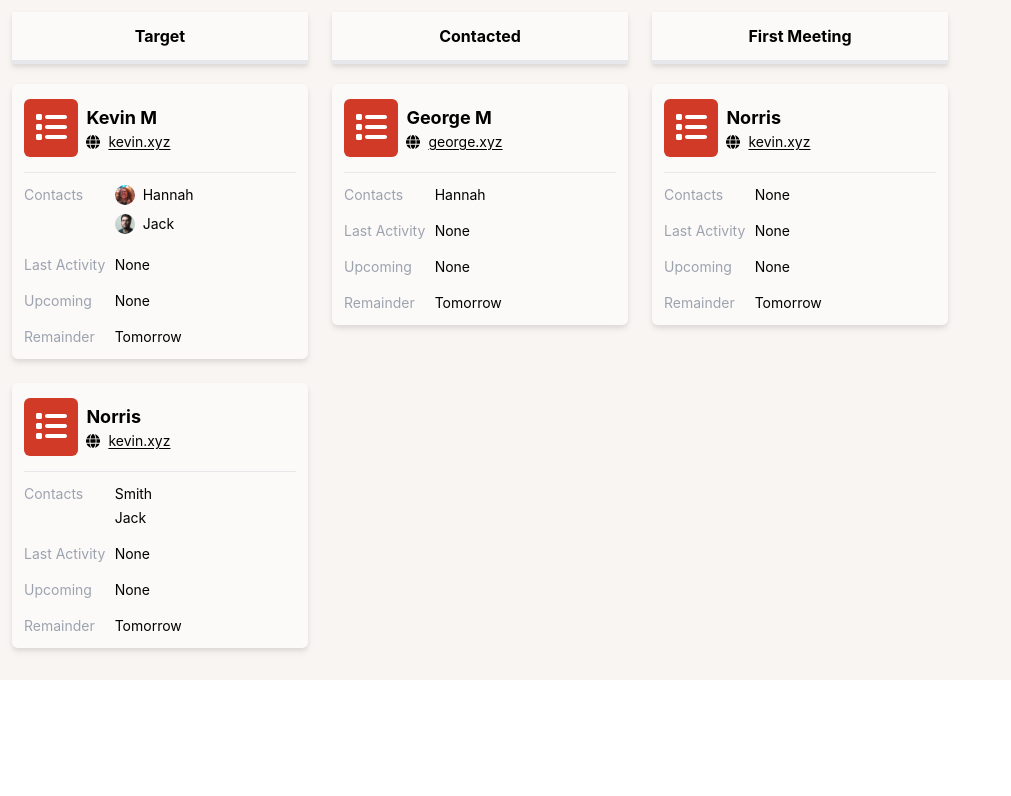
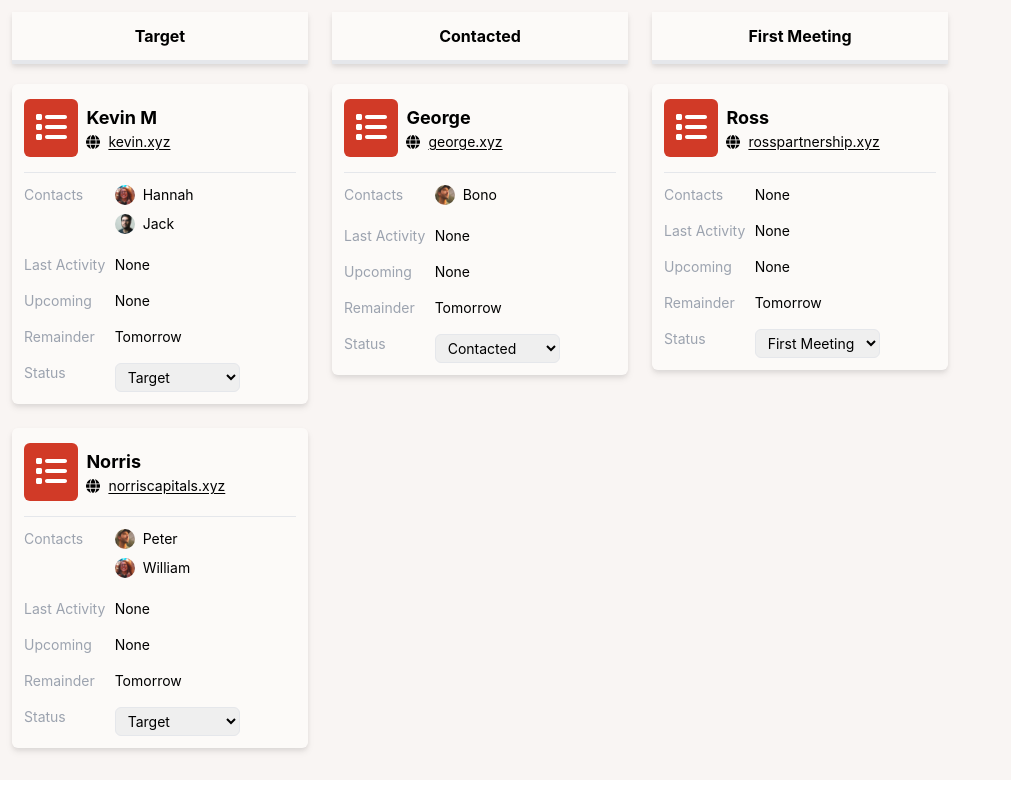
Before and after one commit to anushbmx/next-js-playground, a Next.js app: page / in a window 1280 px wide. Shown: the top 796 px of the page, without its empty margins (0-1011 px from the left). Built offline with nearby package versions, Linux system fonts and the light colour scheme.

Commit message:
Added status update option.

```diff
--- a/components/task.js
+++ b/components/task.js
@@ -4,7 +4,7 @@ import { FontAwesomeIcon } from '@fortawesome/react-fontawesome';
 import Contact from './contact';
 
 
-function Task({taskData}) {
+function Task({taskData, statusData, taskStatusAction}) {
   return (
     <div className={'bg-[#fcfaf8] p-3 rounded-md drop-shadow-md'}>
       <div className={'flex flex-row pb-2 border-b pb-3'}>
@@ -40,9 +40,7 @@ function Task({taskData}) {
                       ))}
                     </>
                   )
-                  : (
-                    <>None</>
-                  )
+                  : (<>None</>)
                 }
               </div>
             </div>
@@ -71,6 +69,22 @@ function Task({taskData}) {
               {taskData.reminder}
             </div>
           </div>
+          <div className={'grid grid-cols-3'}>
+            <div className={'text-gray-400'}>
+              Status
+            </div>
+            <div className={'col-span-2'}>
+              <select
+                defaultValue={taskData.key}
+                className={'px-2 py-1 border rounded-md'}
+                onChange={(data)=> taskStatusAction(taskData, data.target.value)}
+              >
+                {statusData.map((data, i) => (
+                  <option key={i} value={data.key} selected={data.key===taskData.status}>{data.name}</option>
+                ))}
+              </select>
+            </div>
+          </div>
         </div>
       </div>
     </div>
--- a/constants/data.js
+++ b/constants/data.js
@@ -1,4 +1,4 @@
-export const Cards = [
+export const Status = [
   {key: 'target', name: 'Target', color: 'border-[#e13881]'},
   {key: 'contacted', name: 'Contacted', color: 'border-[#3788b1]'},
   {key: 'firstMeeting', name: 'First Meeting', color: 'border-[#aba3c0]'},
@@ -30,11 +30,12 @@ export const Tasks = [
   {
     id: 2,
     status: 'contacted',
-    title: 'George M',
+    title: 'George',
     url: 'george.xyz',
     contacts: [
       {
-        name: 'Hannah',
+        name: 'Bono',
+        image: 'contact-3.png'
       },
     ],
     last_activity: 'None',
@@ -46,13 +47,15 @@ export const Tasks = [
     id: 3,
     status: 'target',
     title: 'Norris',
-    url: 'kevin.xyz',
+    url: 'norriscapitals.xyz',
     contacts: [
       {
-        name: 'Smith',
+        name: 'Peter',
+        image: 'contact-3.png'
       },
       {
-        name: 'Jack',
+        name: 'William',
+        image: 'contact-1.png'
       }
     ],
     last_activity: 'None',
@@ -63,8 +66,8 @@ export const Tasks = [
   {
     id: 4,
     status: 'firstMeeting',
-    title: 'Norris',
-    url: 'kevin.xyz',
+    title: 'Ross',
+    url: 'rosspartnership.xyz',
     last_activity: 'None',
     upcoming: 'None',
     reminder: 'Tomorrow',
--- a/pages/index.js
+++ b/pages/index.js
@@ -3,11 +3,24 @@ import { useState } from 'react';
 
 import Task from '../components/task';
 
-import { Cards, Tasks } from '../constants/data';
+import { Status, Tasks } from '../constants/data';
 
 
 export default function Home() {
   const [taskList, setTaskList] = useState(Tasks)
+
+  const taskStatusAction = (task, status) => {
+    const updateTaskList = [];
+    taskList.forEach((data)=>{
+      if (data.id === task.id) {
+        data.status = status;
+        updateTaskList.push(data);
+      } else {
+        updateTaskList.push(data)
+      }
+    });
+    setTaskList(updateTaskList);
+  }
 
   return (
     <div>
@@ -17,15 +30,15 @@ export default function Home() {
       </Head>
 
       <div className={'flex bg-[#f9f5f3] flex-nowrap w-screen'}>
-        {Cards.map((cardData, i) => (
+        {Status.map((statusData, i) => (
           <div className={'w-80 p-3 mb-5'} key={i}>
-            <div className={`bg-[#fcfaf8] drop-shadow-md p-3 text-center border-b-4 ${cardData.color} mb-5`}>
-              <h2 className={'font-bold text-black'}>{cardData.name}</h2>
+            <div className={`bg-[#fcfaf8] drop-shadow-md p-3 text-center border-b-4 ${statusData.color} mb-5`}>
+              <h2 className={'font-bold text-black'}>{statusData.name}</h2>
             </div>
 
             <div className="grid gap-6">
-              {taskList.filter(item => (item.status === cardData.key)).map((taskData, j) => (
-                <Task taskData={taskData} key={i}/>
+              {taskList.filter(item => (item.status === statusData.key)).map((taskData, j) => (
+                <Task taskData={taskData} statusData={Status} taskStatusAction={taskStatusAction} key={i}/>
               ))}
             </div>
           </div>
```
